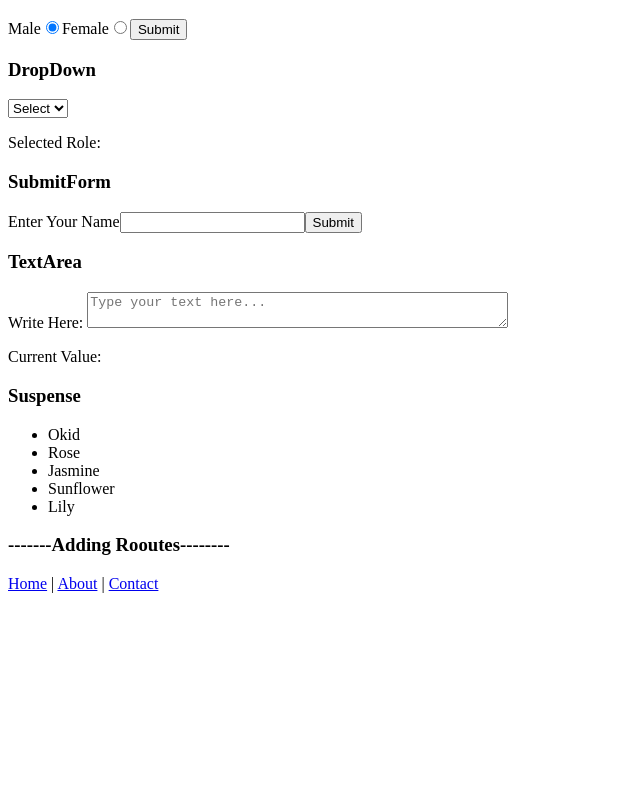
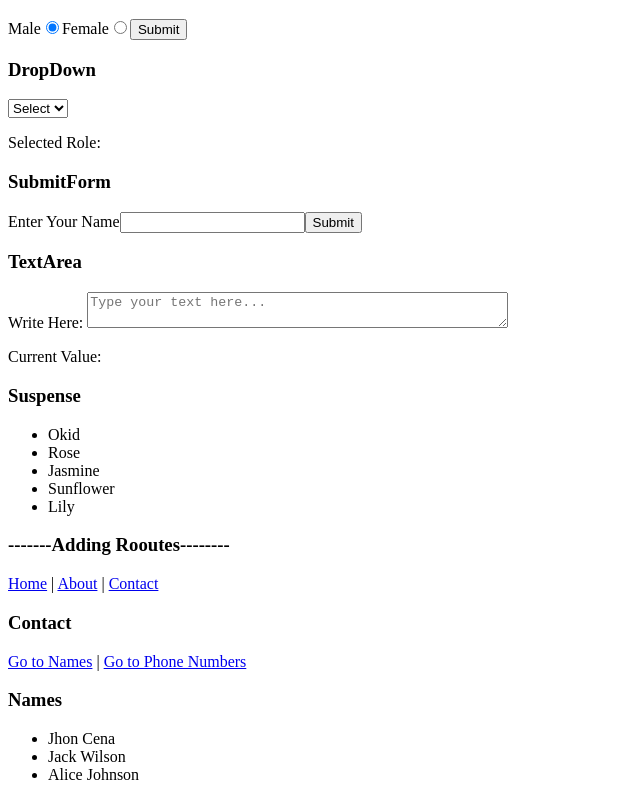
Before and after one commit to SuwanthaDarshana/render-test, a React (Vite) app: page /contact/name in a window 1280 px wide. Shown: the part 1227-2027 px from the top of the page, without its empty margins (0-640 px from the left). Before the commit the page ends 1828 px from the top, so only its background shows below. Built offline with nearby package versions, Linux system fonts and the light colour scheme.

Commit message:
add nested routes

```diff
--- a/src/App.jsx
+++ b/src/App.jsx
@@ -15,6 +15,8 @@ import { BrowserRouter, Link, Route, Routes } from "react-router-dom";
 import Home from "./components/RouterPages/Home";
 import About from "./components/RouterPages/About";
 import Contact from "./components/RouterPages/Contact";
+import ContactName from "./components/RouterPages/ContactName";
+import ContactNumbers from "./components/RouterPages/ContactNumbers";
 
 function App() {
   const customers = [
@@ -51,7 +53,10 @@ function App() {
         <Routes>
           <Route path="/" element={<Home />} />
           <Route path="/about" element={<About />} />
-          <Route path="/contact" element={<Contact />} />
+          <Route path="/contact" element={<Contact />}>
+            <Route path="name" element={<ContactName />} />
+            <Route path="number" element={<ContactNumbers />} />
+          </Route>
         </Routes>
       </BrowserRouter>
     </div>
--- a/src/components/RouterPages/Contact.jsx
+++ b/src/components/RouterPages/Contact.jsx
@@ -1,11 +1,17 @@
-import React from 'react';
+import React from "react";
+import { Link, Outlet } from "react-router-dom";
 
 const Contact = () => {
-    return (
-        <div>
-            <h3>Contact</h3>
-        </div>
-    );
-}
+  return (
+    <div>
+      <h3>Contact</h3>
+      <nav>
+        <Link to="/contact/name">Go to Names</Link> |{" "}
+        <Link to="/contact/number">Go to Phone Numbers</Link>
+      </nav>
+        <Outlet />
+    </div>
+  );
+};
 
 export default Contact;
--- /dev/null
+++ b/src/components/RouterPages/ContactName.jsx
@@ -0,0 +1,16 @@
+import React from 'react';
+
+const ContactName = () => {
+    return (
+        <div>
+            <h3>Names</h3>
+            <ul>
+                <li>Jhon Cena</li>
+                <li>Jack Wilson</li>
+                <li>Alice Johnson</li>
+            </ul>
+        </div>
+    );
+}
+
+export default ContactName;
--- /dev/null
+++ b/src/components/RouterPages/ContactNumbers.jsx
@@ -0,0 +1,16 @@
+import React from 'react';
+
+const ContactNumbers = () => {
+    return (
+        <div>
+            <h3>Phone number</h3>
+            <ul>
+                <li>+1-202-555-0143</li>
+                <li>+1-202-555-0175</li>
+                <li>+1-202-555-0198</li>
+            </ul>
+        </div>
+    );
+}
+
+export default ContactNumbers;
```
